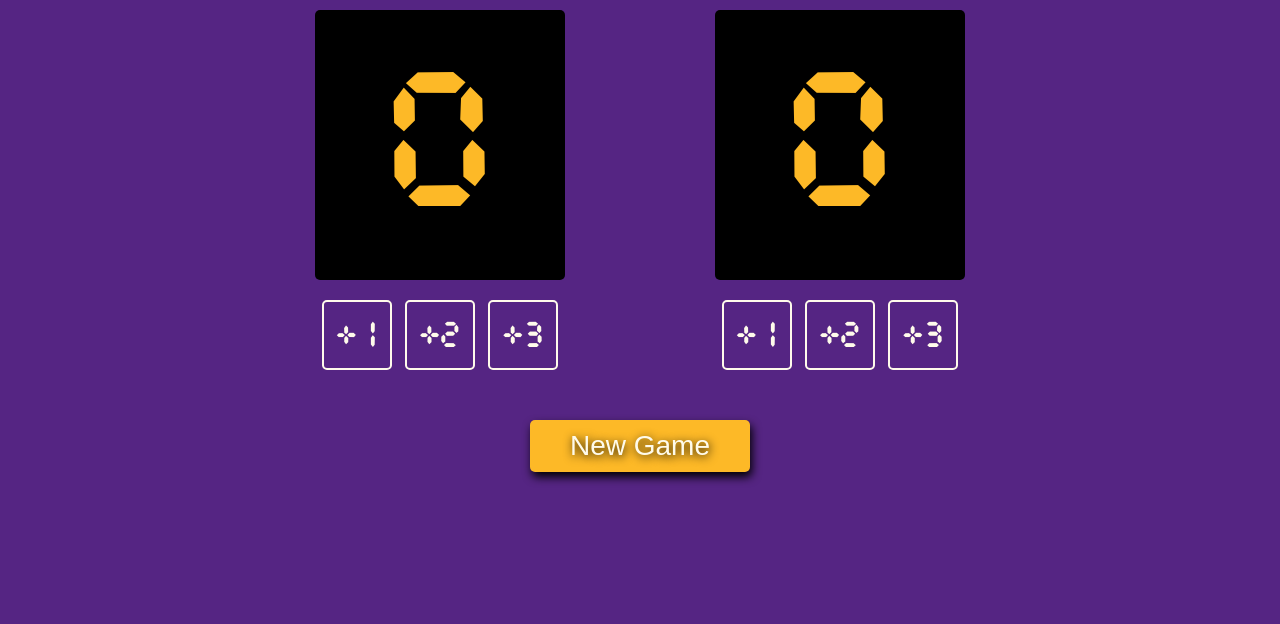
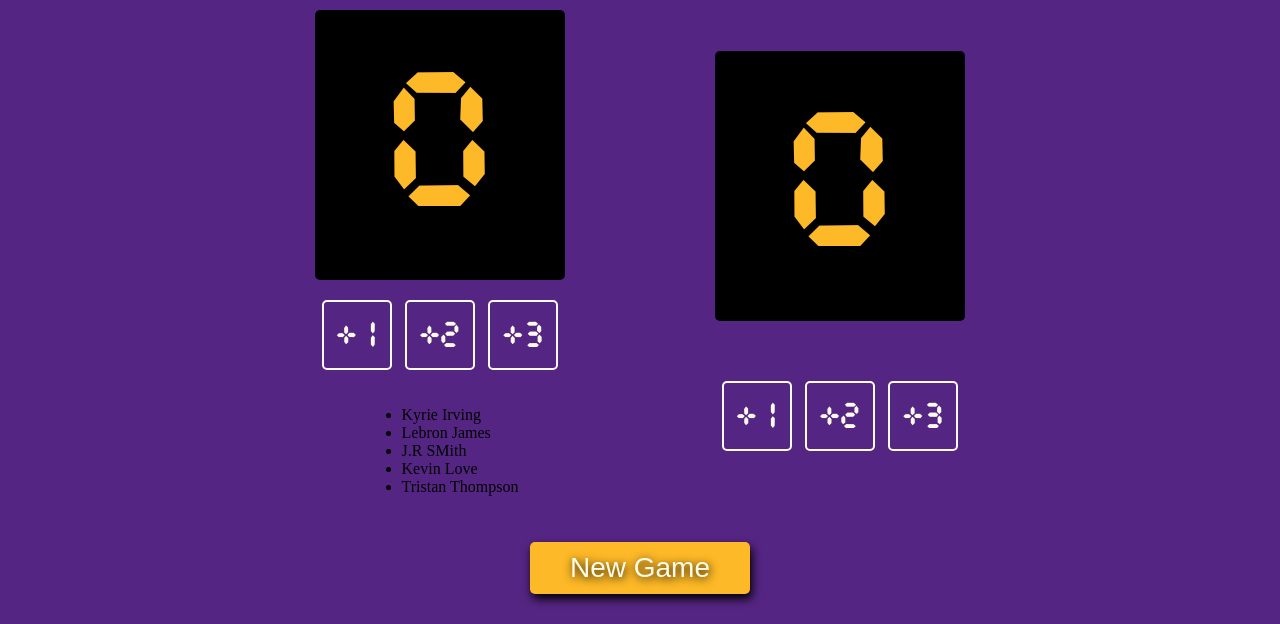
Before and after one commit to jurandrija645/BasketballScores, a plain HTML site: page index.html in a window 1280 px wide. Shown: the part 397-1021 px from the top of the page. Before the commit the page ends 899 px from the top, so only its background shows below. Drawn offline with Linux system fonts and the light colour scheme.

Commit message:
adding player roster

```diff
--- a/index.html
+++ b/index.html
@@ -11,12 +11,22 @@
                 <h3>HOME</h3>
                 <div class="panel" id="home-result">0</div>
                 <div class="buttons"><button onclick="addHome(1)">+1</button><button onclick="addHome(2)">+2</button><button onclick="addHome(3)">+3</button></div>
+            <div class="roster">
+                <ul>
+                <li>Kyrie Irving</li>
+                <li>Lebron James</li>
+                <li>J.R SMith</li>
+                <li>Kevin Love</li>
+                <li>Tristan Thompson</li>
+            </ul>
+        </div>
             </div>
             <div class="inner-container">
                 <h3>AWAY</h3>
                 <div class="panel" id="guest-result">0</div>
                                <div class="buttons"><button onclick="addGuest(1)">+1</button><button onclick="addGuest(2)">+2</button><button onclick="addGuest(3)">+3</button></div>
-            </div>
+            <div class="roster"></div>
+                            </div>
         </div>
         </div>
         <button class="restart" onclick="restart()">New Game</button>
```
